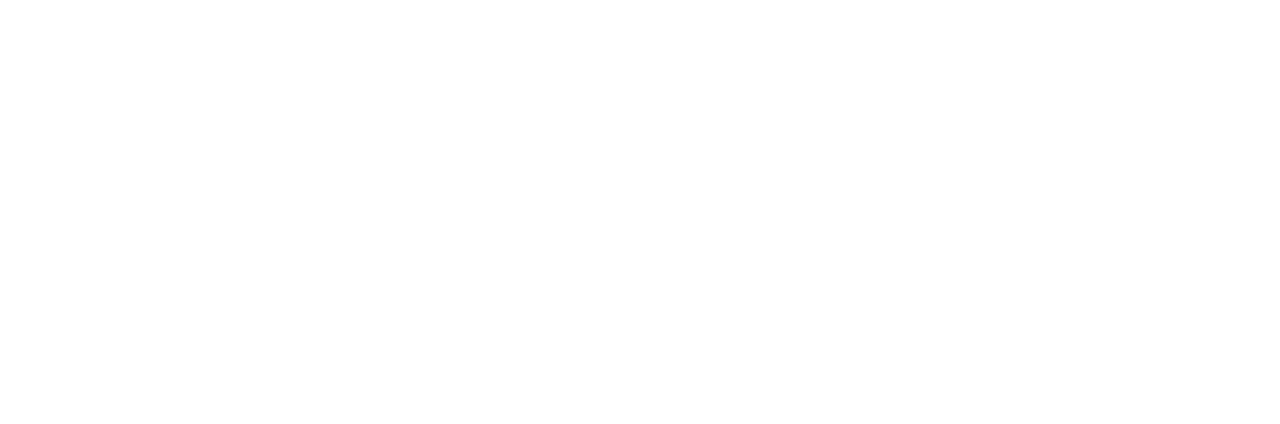
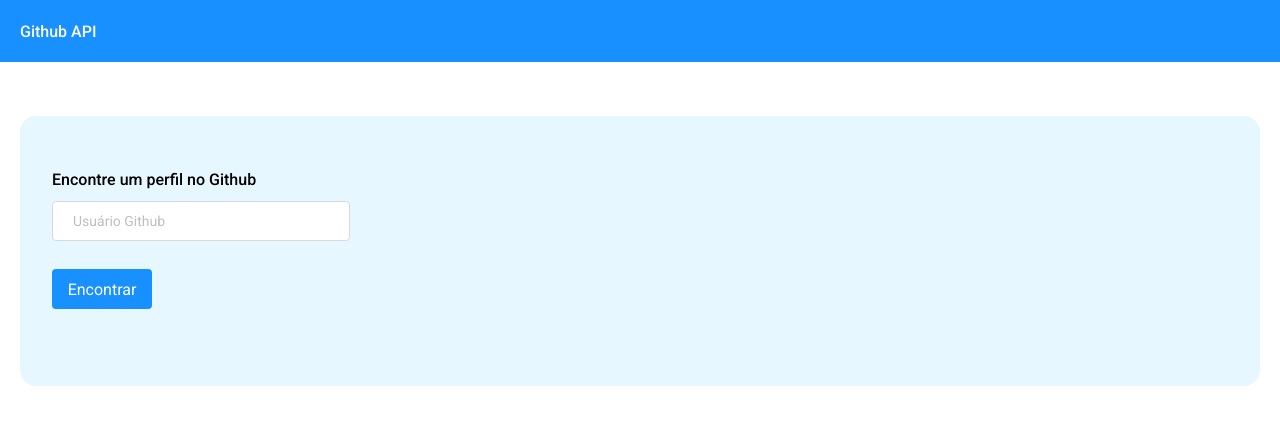
Before and after one commit to a-devrepo/git-hub-api, a React (Vite) app: page /search in a window 1280 px wide. Before the commit this address had no page. Shown: the top 424 px of the page. Built offline with nearby package versions, Linux system fonts and the light colour scheme.

Commit message:
Adiciona rota SearchPage

```diff
--- a/src/App.tsx
+++ b/src/App.tsx
@@ -1,6 +1,7 @@
 import { BrowserRouter, Navigate, Route, Routes } from "react-router-dom"
 import Home from "./routes/Home"
 import HomeBody from "./routes/HomeBody"
+import SearchPage from "./routes/SearchPage"
 
 function App() {
 
@@ -10,6 +11,7 @@
         <Route path="/" element={<Home />}>
           <Route index element={<Navigate to="/home" />} />
           <Route path="home" element={<HomeBody />} />
+          <Route path="search" element={<SearchPage />} />
         </Route>
       </Routes>
     </BrowserRouter>
--- a/src/routes/HomeBody/index.tsx
+++ b/src/routes/HomeBody/index.tsx
@@ -1,3 +1,4 @@
+import { Link } from 'react-router-dom';
 import ButtonPrimary from '../../components/ButtonPrimary';
 import './styles.css';
 
@@ -13,7 +14,9 @@
                     <div className="section-description">
                         <p>DevSuperior - Escola de Programação</p>
                     </div>
-                    <ButtonPrimary name="Começar" />
+                    <Link to="/search">
+                        <ButtonPrimary name="Começar" />
+                    </Link>
                 </div>
             </section>
         </main>
--- /dev/null
+++ b/src/routes/SearchPage/index.tsx
@@ -0,0 +1,38 @@
+import './styles.css';
+import { Outlet } from "react-router-dom";
+import { useState } from "react";
+import ButtonPrimary from '../../components/ButtonPrimary';
+
+type FormData = {
+    userName: string;
+}
+
+export default function SearchPage() {
+    const [formData, setFormData] = useState<FormData>({ userName: '' })
+
+    function handleInputUserNameChange(event: any) {
+        const value = event.target.value;
+        const userName = event.target.name;
+        setFormData({ ...formData, [userName]: value })
+    }
+
+    return (
+
+        <main>
+            <section className="container">
+                <div className="card" >
+                    <h1>Encontre um perfil no Github</h1>
+
+                    <form className='search-bar' action="">
+                        <div>
+                            <input type="text" name="userName" value={formData.userName} onChange={handleInputUserNameChange} placeholder="Usuário Github" />
+                        </div>
+                    </form>
+                    <ButtonPrimary name="Encontrar" ></ButtonPrimary>
+                </div>
+                <Outlet />
+            </section>
+        </main>
+
+    )
+}
--- /dev/null
+++ b/src/routes/SearchPage/styles.css
@@ -0,0 +1,31 @@
+.card {
+  margin-top: 54px;
+  height: 270px;
+  background-color: var(--dsc-color-card-bg);
+  padding: 54px 32px;
+  border-radius: 16px;
+}
+
+.card h1 {
+  font-size: 16px;
+  font-weight: 500;
+}
+
+.search-bar input {
+  width: 100%;
+  max-width: 298px;
+  height: 40px;
+  border: 1px solid var(--dsc-color-card-border-primary);
+  border-radius: 4px;
+  padding: 8px 20px;
+  margin-top: 12px;
+}
+
+.search-bar input:focus {
+  outline: none;
+}
+
+.search-bar input::placeholder {
+  color: var(--dsc-color-font-placeholder-primary);
+  font-size: 14px;
+}
```
